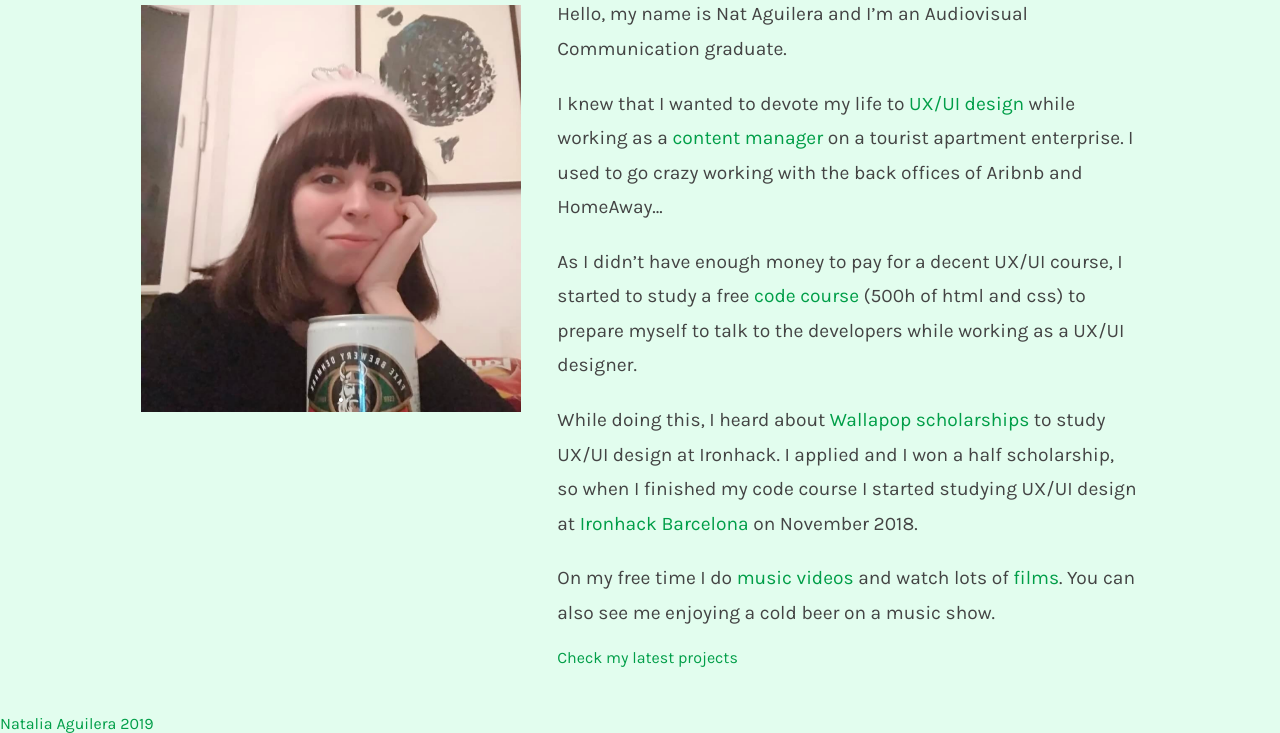
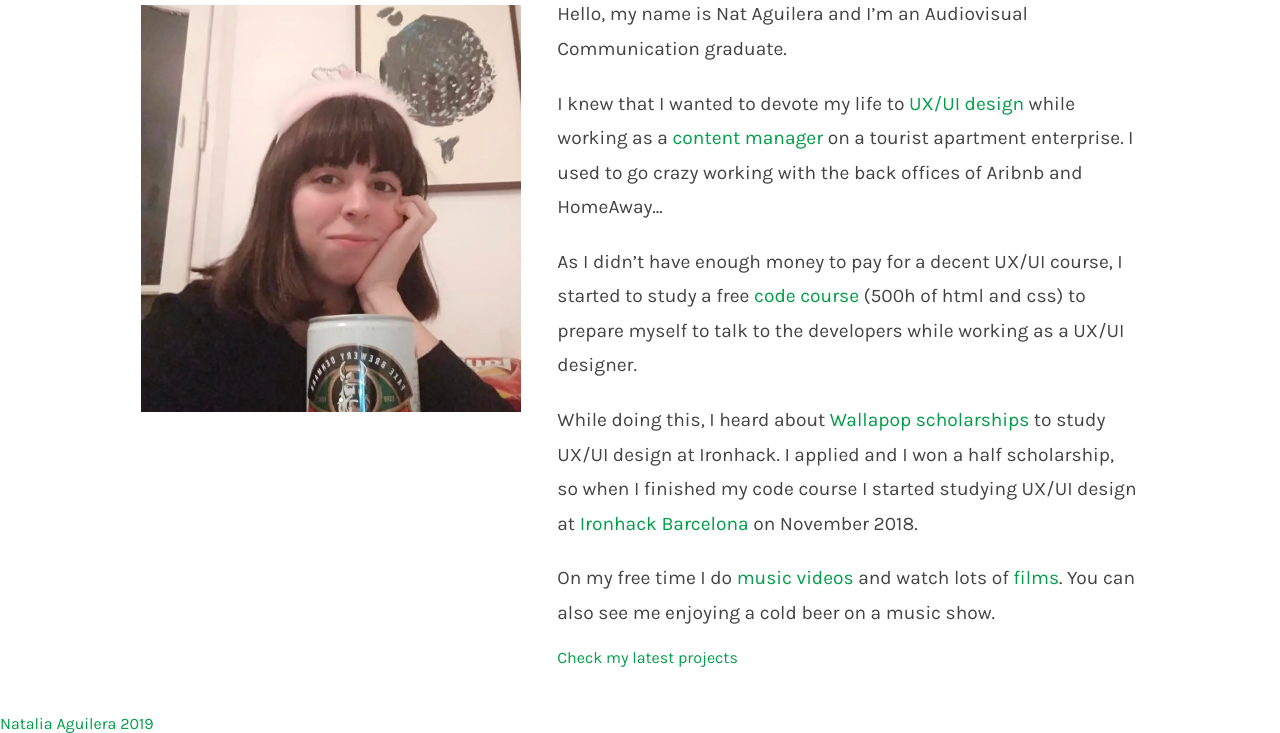
Before and after one commit to nataguilera/nat-aguilera-portfolio, a plain HTML site: page about.html in a window 1280 px wide. Shown: the part 207-940 px from the top of the page. Drawn offline with Linux system fonts and the light colour scheme.

Commit message:
wip mar 30 abrl 17.22

```diff
--- a/css/style.css
+++ b/css/style.css
@@ -4,7 +4,7 @@
     padding:0px;
 }
 body{
-    background: #E2FDEE;
+    /*background: #E2FDEE;*/
 
     font-family: "Karla";
 }
```
